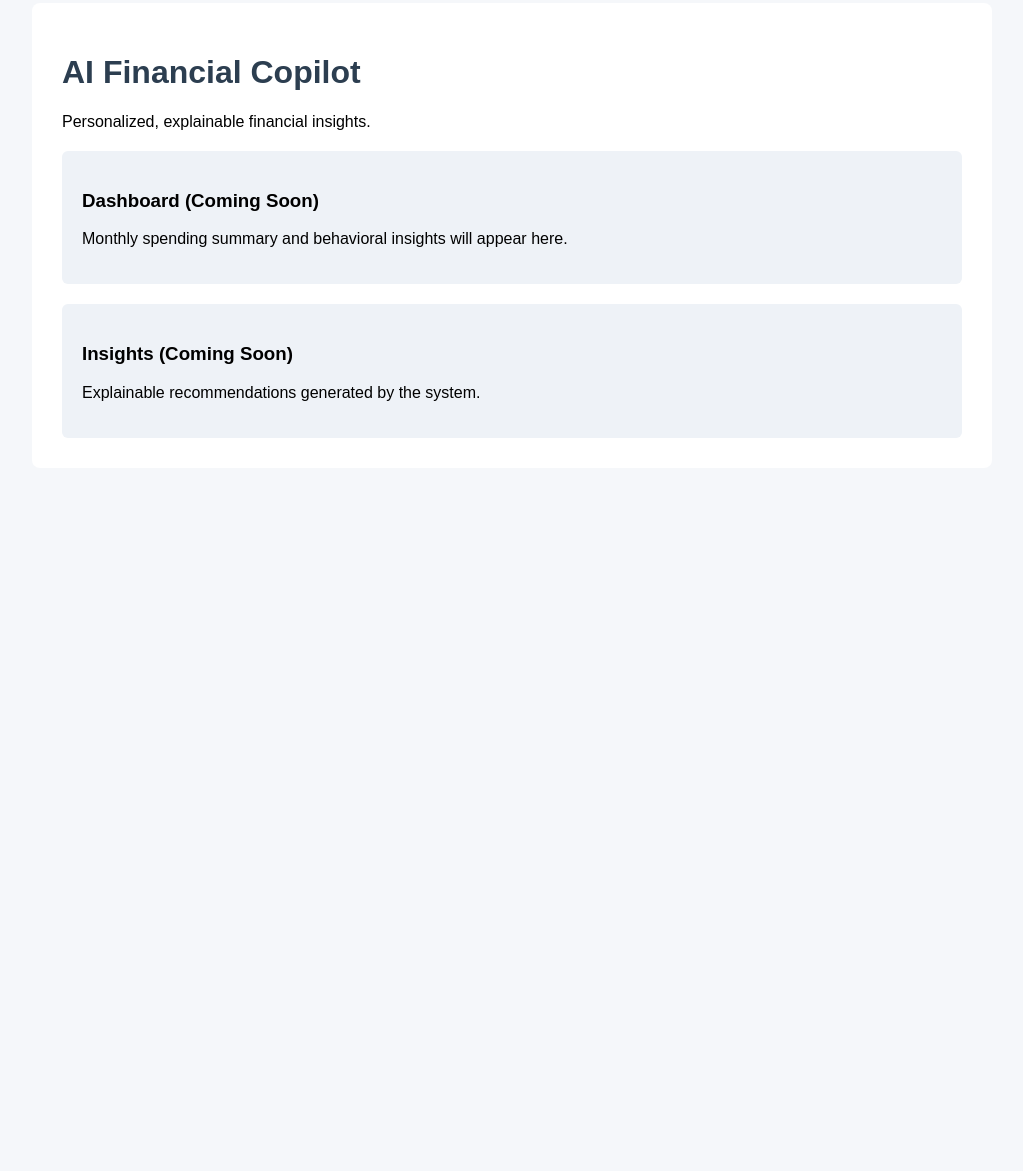
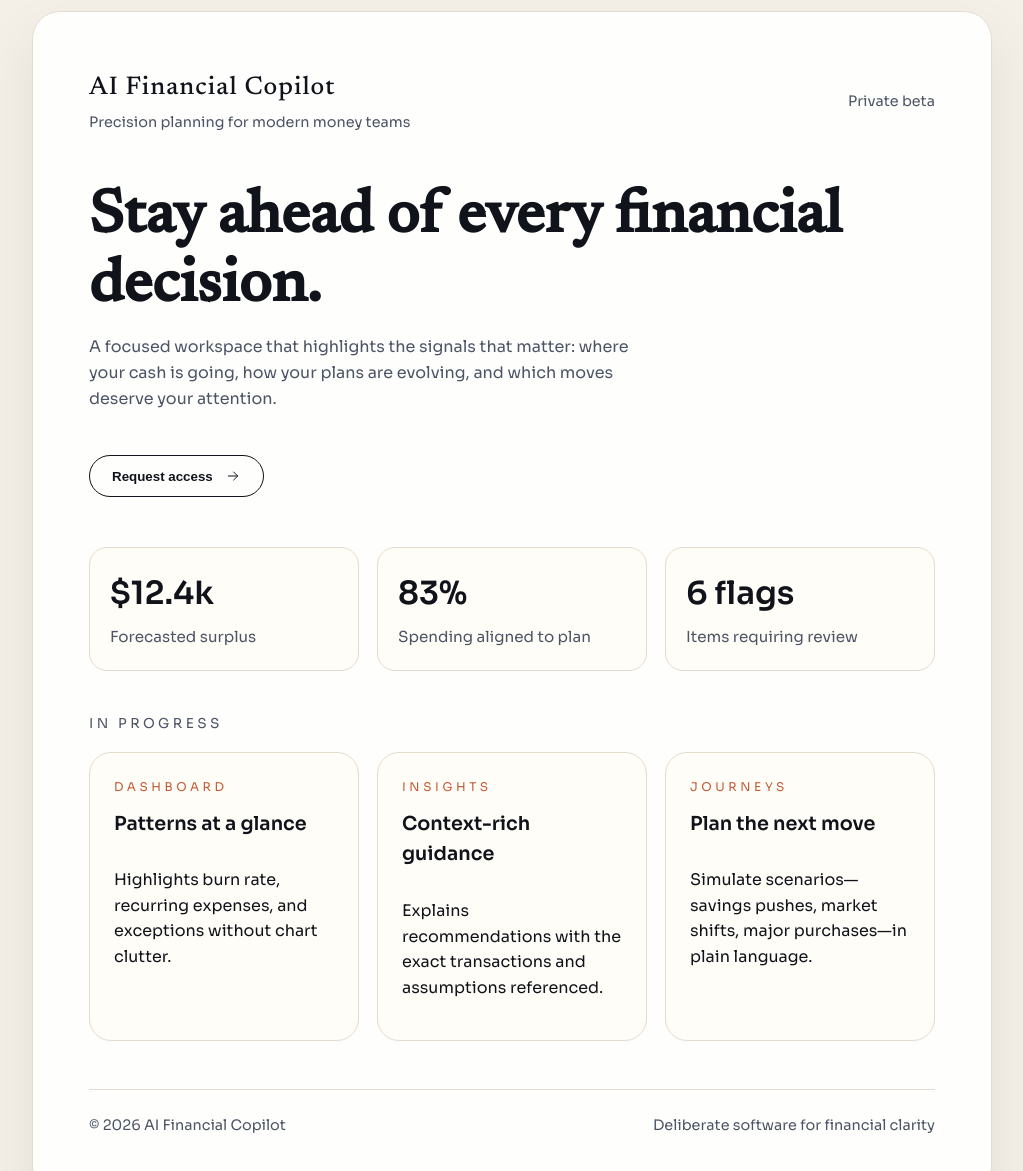
Before and after one commit to mansijadhav07/AI-Financial-Copilot, a plain HTML site: page frontend/index.html in a window 1280 px wide. Shown: the part 45-1216 px from the top of the page, without its empty margins (128-1151 px from the left). Before the commit the page ends 800 px from the top, so only its background shows below. Drawn offline with Linux system fonts and the light colour scheme.

Commit message:
updated ui of index.html file

```diff
--- a/frontend/index.html
+++ b/frontend/index.html
@@ -2,45 +2,243 @@
 <html lang="en">
   <head>
     <meta charset="UTF-8" />
+    <meta name="viewport" content="width=device-width, initial-scale=1.0" />
     <title>AI Financial Copilot</title>
+    <link rel="preconnect" href="https://fonts.googleapis.com" />
+    <link rel="preconnect" href="https://fonts.gstatic.com" crossorigin />
+    <link
+      href="https://fonts.googleapis.com/css2?family=Sora:wght@400;500;600&family=Newsreader:opsz,wght@6..72,500&display=swap"
+      rel="stylesheet"
+    />
     <style>
+      :root {
+        --sand: #f4efe7;
+        --ink: #11131a;
+        --slate: #4c5465;
+        --accent: #c35b36;
+        --card: #fffdf7;
+        --stroke: #e4dccf;
+      }
+
+      * {
+        box-sizing: border-box;
+      }
+
       body {
-      font-family: Arial, sans-serif;
-      background: #f5f7fa;
-      padding: 40px;
+        margin: 0;
+        font-family: "Sora", sans-serif;
+        background: var(--sand);
+        color: var(--ink);
+        padding: 56px 16px 80px;
+        line-height: 1.6;
       }
-    .container {
-      max-width: 900px;
-      margin: auto;
-      background: white;
-      padding: 30px;
-      border-radius: 8px;
+
+      .wrap {
+        width: min(960px, 100%);
+        margin: 0 auto;
+        border: 1px solid var(--stroke);
+        border-radius: 28px;
+        background: rgba(255, 255, 255, 0.92);
+        padding: clamp(32px, 5vw, 56px);
+        box-shadow: 0 25px 60px rgba(31, 28, 23, 0.08);
       }
-    h1 {
-      color: #2c3e50;
+
+      header {
+        display: flex;
+        justify-content: space-between;
+        gap: 20px;
+        align-items: center;
+        margin-bottom: 48px;
       }
+
+      .wordmark {
+        font-family: "Newsreader", serif;
+        font-size: 1.6rem;
+        letter-spacing: 0.04em;
+      }
+
+      header span {
+        font-size: 0.9rem;
+        color: var(--slate);
+      }
+
+      .hero h1 {
+        font-family: "Newsreader", serif;
+        font-size: clamp(2.6rem, 6vw, 3.8rem);
+        margin: 0 0 12px;
+        line-height: 1.15;
+      }
+
+      .hero p {
+        margin-top: 0;
+        color: var(--slate);
+        max-width: 560px;
+      }
+
+      .cta {
+        margin-top: 28px;
+        display: inline-flex;
+        align-items: center;
+        gap: 12px;
+        padding: 12px 22px;
+        border-radius: 999px;
+        border: 1px solid var(--ink);
+        background: transparent;
+        color: var(--ink);
+        cursor: pointer;
+        font-weight: 600;
+      }
+
+      .meta {
+        margin: 50px 0 36px;
+        display: grid;
+        grid-template-columns: repeat(auto-fit, minmax(180px, 1fr));
+        gap: 18px;
+      }
+
+      .meta-card {
+        border: 1px solid var(--stroke);
+        border-radius: 18px;
+        padding: 20px;
+        background: var(--card);
+      }
+
+      .meta-card h3 {
+        margin: 0;
+        font-size: 2rem;
+      }
+
+      .meta-card p {
+        margin: 6px 0 0;
+        color: var(--slate);
+        font-size: 0.95rem;
+      }
+
+      .section-head {
+        text-transform: uppercase;
+        font-size: 0.85rem;
+        letter-spacing: 0.25em;
+        color: var(--slate);
+        margin: 42px 0 18px;
+      }
+
+      .cards {
+        display: grid;
+        grid-template-columns: repeat(auto-fit, minmax(260px, 1fr));
+        gap: 18px;
+      }
+
       .card {
-      background: #eef2f7;
-      padding: 20px;
-      margin-top: 20px;
-      border-radius: 6px;
+        border: 1px solid var(--stroke);
+        border-radius: 22px;
+        padding: 24px;
+        background: var(--card);
+        min-height: 180px;
+        display: flex;
+        flex-direction: column;
+        gap: 12px;
+      }
+
+      .card h4 {
+        margin: 0;
+        font-size: 1.2rem;
+      }
+
+      .card small {
+        text-transform: uppercase;
+        letter-spacing: 0.3em;
+        font-size: 0.75rem;
+        color: var(--accent);
+      }
+
+      footer {
+        margin-top: 48px;
+        padding-top: 24px;
+        border-top: 1px solid var(--stroke);
+        font-size: 0.9rem;
+        color: var(--slate);
+        display: flex;
+        justify-content: space-between;
+        gap: 16px;
+        flex-wrap: wrap;
+      }
+
+      @media (max-width: 640px) {
+        header {
+          flex-direction: column;
+          align-items: flex-start;
+        }
       }
     </style>
   </head>
   <body>
-  <div class="container">
-    <h1>AI Financial Copilot</h1>
-    <p>Personalized, explainable financial insights.</p>
+    <main class="wrap">
+      <header>
+        <div>
+          <div class="wordmark">AI Financial Copilot</div>
+          <span>Precision planning for modern money teams</span>
+        </div>
+        <span>Private beta</span>
+      </header>
 
-    <div class="card">
-      <h3>Dashboard (Coming Soon)</h3>
-      <p>Monthly spending summary and behavioral insights will appear here.</p>
-    </div>
+      <section class="hero">
+        <h1>Stay ahead of every financial decision.</h1>
+        <p>
+          A focused workspace that highlights the signals that matter: where your cash is going,
+          how your plans are evolving, and which moves deserve your attention.
+        </p>
+        <button class="cta">
+          Request access
+          <svg width="16" height="16" viewBox="0 0 24 24" fill="none">
+            <path
+              d="M5 12h14M13 6l6 6-6 6"
+              stroke="currentColor"
+              stroke-width="1.5"
+              stroke-linecap="round"
+              stroke-linejoin="round"
+            />
+          </svg>
+        </button>
+      </section>
 
-    <div class="card">
-      <h3>Insights (Coming Soon)</h3>
-      <p>Explainable recommendations generated by the system.</p>
-    </div>
-  </div>
+      <section class="meta">
+        <article class="meta-card">
+          <h3>$12.4k</h3>
+          <p>Forecasted surplus</p>
+        </article>
+        <article class="meta-card">
+          <h3>83%</h3>
+          <p>Spending aligned to plan</p>
+        </article>
+        <article class="meta-card">
+          <h3>6 flags</h3>
+          <p>Items requiring review</p>
+        </article>
+      </section>
+
+      <div class="section-head">In progress</div>
+      <section class="cards">
+        <article class="card">
+          <small>Dashboard</small>
+          <h4>Patterns at a glance</h4>
+          <p>Highlights burn rate, recurring expenses, and exceptions without chart clutter.</p>
+        </article>
+        <article class="card">
+          <small>Insights</small>
+          <h4>Context-rich guidance</h4>
+          <p>Explains recommendations with the exact transactions and assumptions referenced.</p>
+        </article>
+        <article class="card">
+          <small>Journeys</small>
+          <h4>Plan the next move</h4>
+          <p>Simulate scenarios—savings pushes, market shifts, major purchases—in plain language.</p>
+        </article>
+      </section>
+
+      <footer>
+        <span>© 2026 AI Financial Copilot</span>
+        <span>Deliberate software for financial clarity</span>
+      </footer>
+    </main>
   </body>
 </html>
```
Lines whose indentation alone changed are shown as unchanged.
